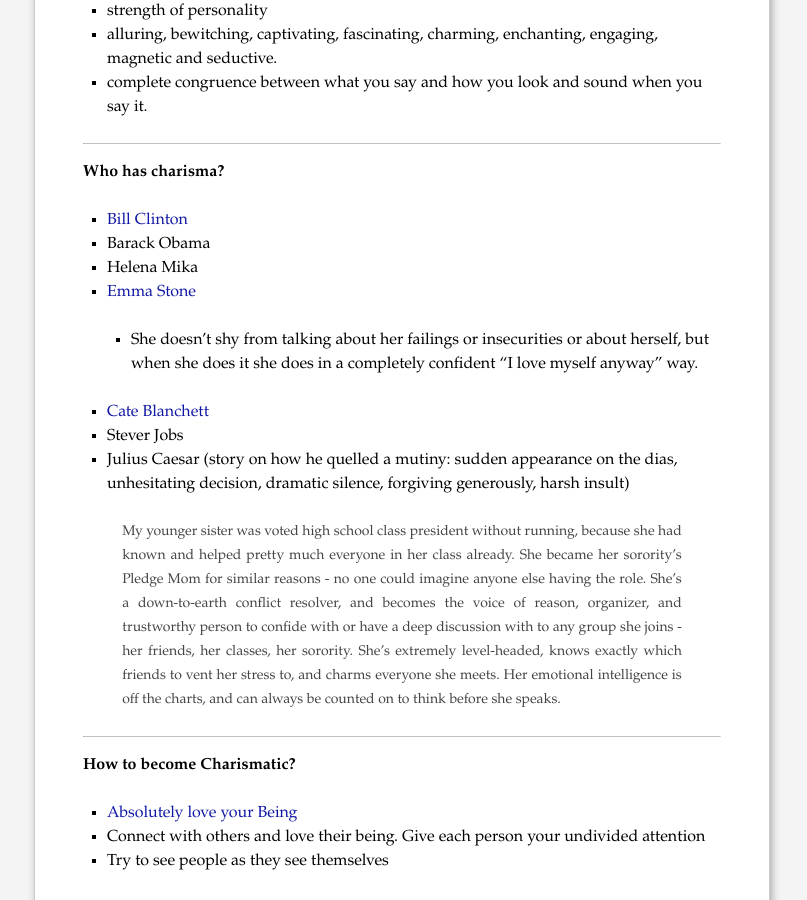
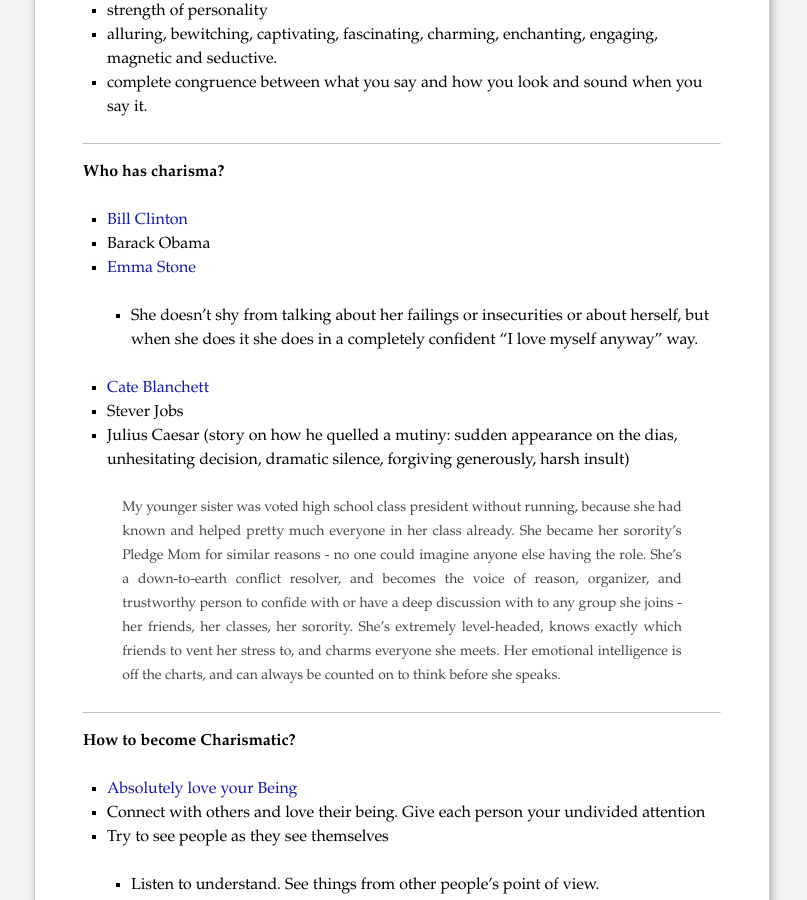
Before and after one commit to piyushahuja/piyushahuja.github.io, a Jekyll site: the page built from _posts/guides/2019-03-22-improv.md, in a window 1280 px wide and 900 px high, scrolled down 929 px. Shown: the whole window, without its empty margins (238-1045 px from the left). Built offline with Jekyll 4.4.1, drawn with Linux system fonts in a browser that asks for light colours.

Commit message:
auto deployed

```diff
--- a/_posts/guides/2019-03-22-improv.md
+++ b/_posts/guides/2019-03-22-improv.md
@@ -36,7 +36,6 @@
 
 - [Bill Clinton](https://www.quora.com/What-is-Bill-Clinton-like-in-person)
 - Barack Obama
-- Helena Mika
 - [Emma Stone](https://www.youtube.com/watch?v=8kFPrxfA8x0)
     *  She doesn’t shy from talking about her failings or insecurities or about herself, but when she does it she does in a completely confident “I love myself anyway” way.
 - [Cate Blanchett](https://www.youtube.com/watch?v=KAXE5fJQu1Q)
```
